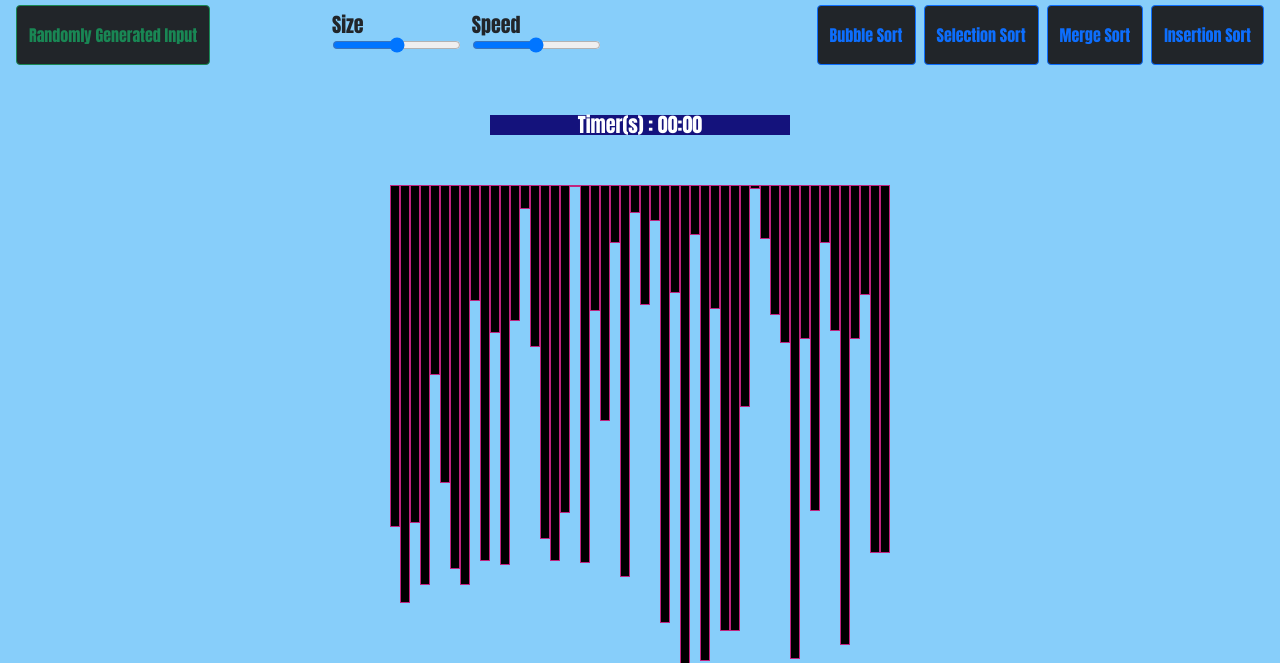
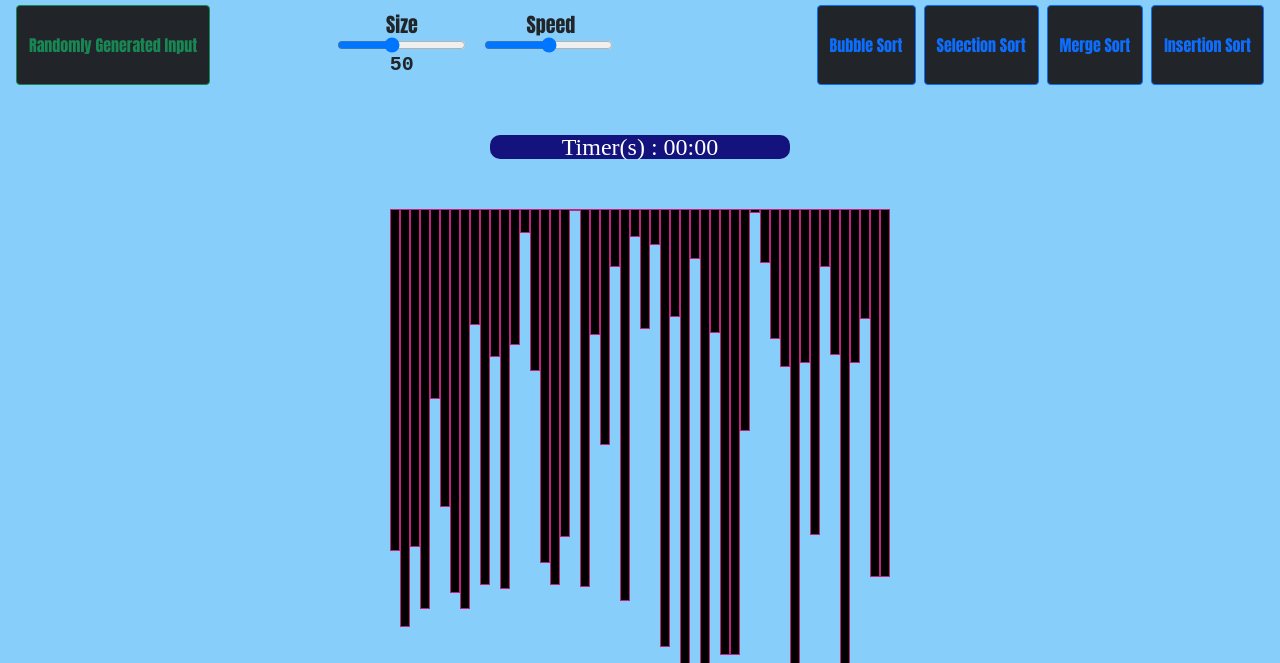
Before and after one commit to Sach-123/miniproject, a plain HTML site: page index.html in a window 1280 px wide. Shown: the part 137-800 px from the top of the page. Drawn offline with nearby package versions, Linux system fonts and the light colour scheme.

Commit message:
added size display

```diff
--- a/index.html
+++ b/index.html
@@ -10,7 +10,7 @@
 </head>
 <header>
     <h1 class=" rainbow_text_animated" align="center">Visualization of Sorting Algorithms</h1>
-    <h2 align="center">Sustainable Goal:Undertanding Sorting Algorithms</h2>
+    <h2 align="center" >Sustainable Goal:Undertanding Sorting Algorithms</h2>
 
     <nav>
         <div class="row">
@@ -19,8 +19,10 @@
             </div>
             <div class="col" id="input">
                 <span id="size">Size
-                    <input id="arr_sz" type="range" min="15" max="100" step=1 >
-                </span>
+                    <input id="arr_sz" type="range" value="50" min="15" max="100" step=1 oninput="this.nextElementSibling.value = this.value">
+					<output class= "size_display" >50</output>
+
+				</span>
                 <span id="speed">Speed
                     <input id="speed_input" type="range" min="20" max="300" stepDown=10 >
 					<output></output>
--- a/style.css
+++ b/style.css
@@ -63,6 +63,13 @@ div > p , .member_info{
 
 }
 
+.size_display {
+   display: flex;
+   justify-content: center;
+   font-family: monospace;
+  font-weight: bold;
+}
+
 #js_timer{
     text-align: center;
 }
@@ -71,6 +78,9 @@ div > p , .member_info{
     color: white;
     width: 300px;
     margin:50px auto;
+    border-radius: 10px;
+    font-family: serif;
+    font-size: 1.2em;
 }
 
 .flex-item{
@@ -88,4 +98,5 @@ div > p , .member_info{
 #input{
     display: flex;
     padding: 10px;
+    text-align: center;
 }
```
Also changed, not shown: 1 other file. Lines whose indentation alone changed are shown as unchanged.
